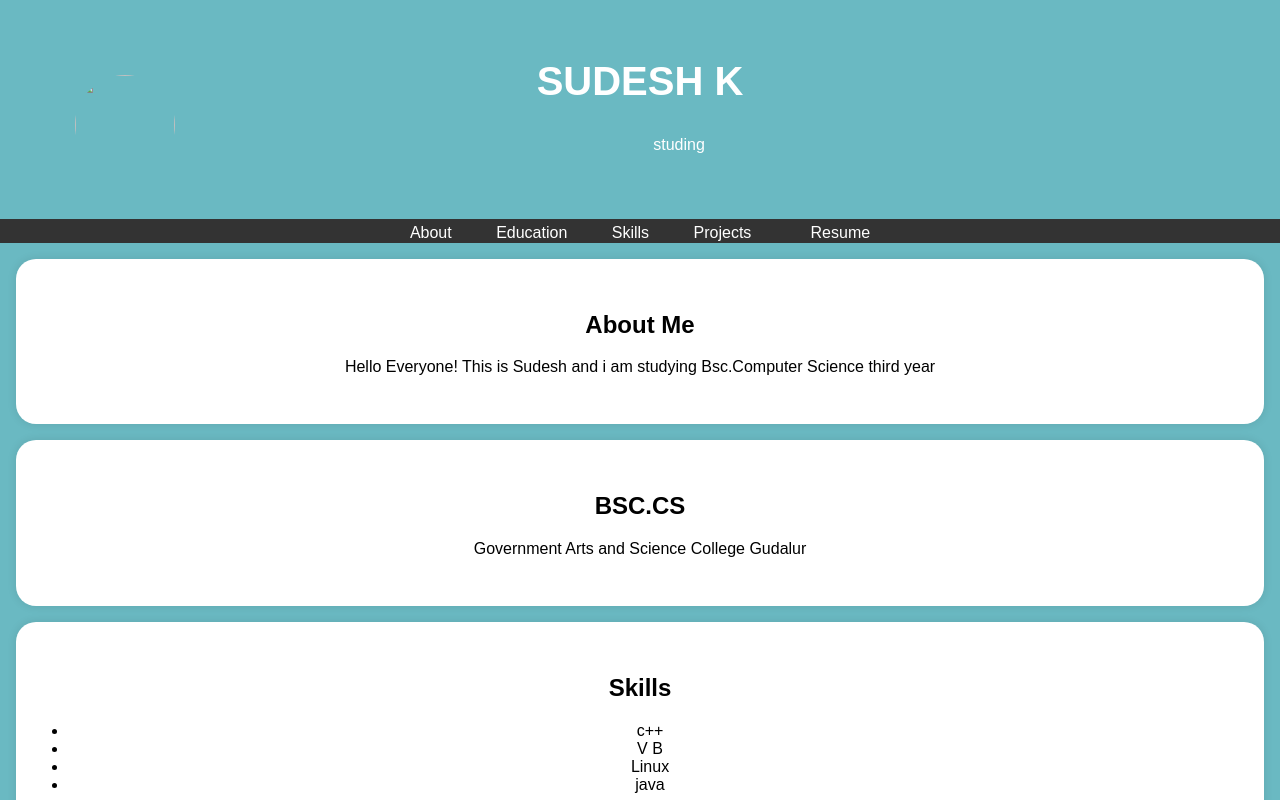
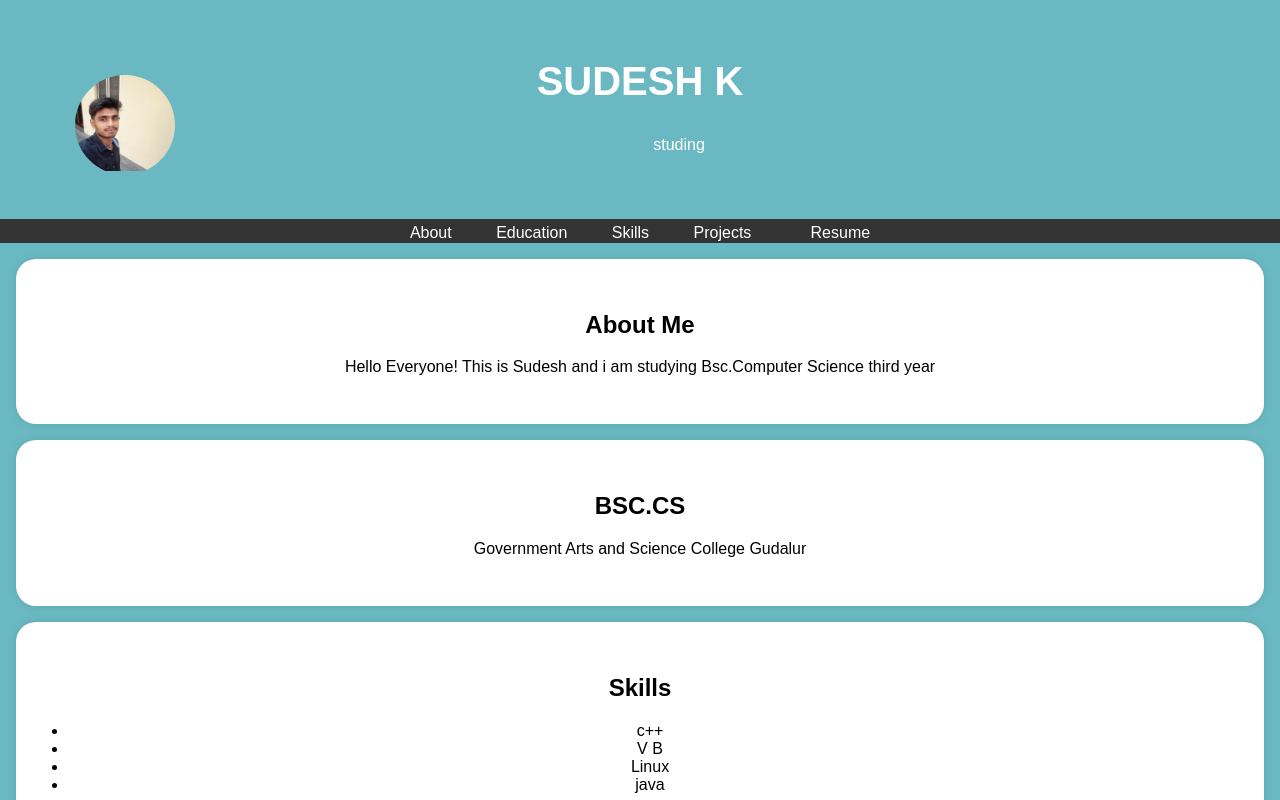
Before and after one commit to TN43Y4543/Digitalportfolio, a plain HTML site: page index.html in a window 1280 px wide. Shown: the top 800 px of the page. Drawn offline with Linux system fonts and the light colour scheme.

Commit message:
Update index.html

```diff
--- a/index.html
+++ b/index.html
@@ -91,7 +91,7 @@
            <div class="header-content">
              <!-- Add your profile picture here -->
                <h1>SUDESH K</h1></h1>
-         <img src="/Nishanth.jpeg" alt="" class="profile-picture">
+         <img src="IMG-20231025-WA0002.jpg" alt="" class="profile-picture">
              <p>ㅤㅤㅤㅤㅤ  studing</p>
 
            </div>
```
